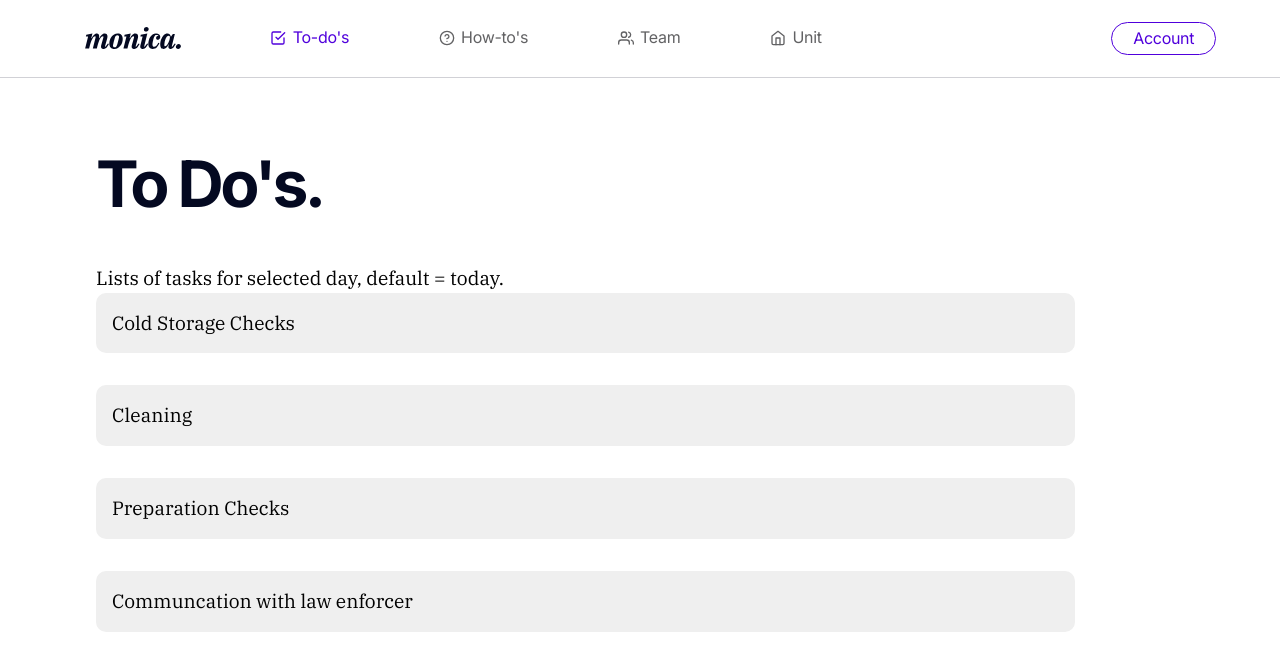
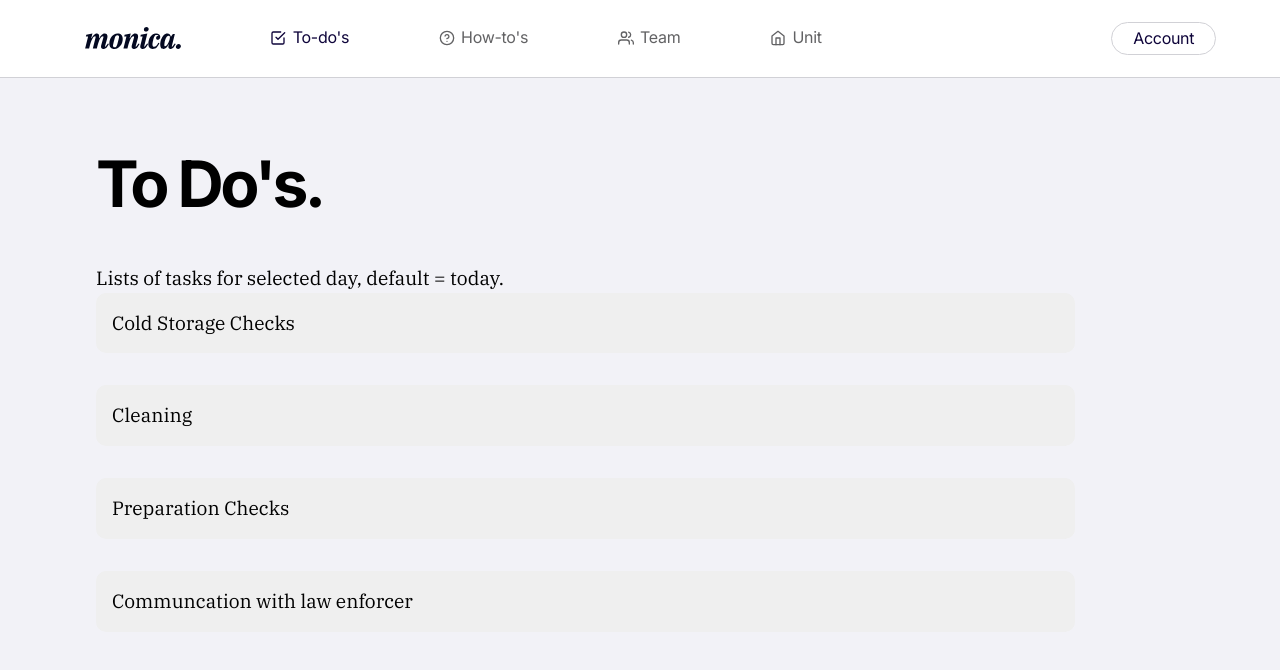
Before and after one commit to evilpaper/monica, a React (Create React App) app: page / in a window 1280 px wide. Both pictures are taken after a click on the button "TRY MONICA NOW". Shown: the top 670 px of the page. Built offline with nearby package versions, Linux system fonts and the light colour scheme.

Commit message:
Add consistent use of brand colors using hsl and css variables

```diff
--- a/src/App.css
+++ b/src/App.css
@@ -8,13 +8,12 @@
 @import "./components/Todos/styles.css";
 
 :root {
-  --color-base: #5000dc;
   --color-turquoise: hsl(158, 100%, 50%);
-  --color-black: #040921;
-  --color-contrast: #ff328c;
+  --color-midnightblue: hsl(251, 88%, 12%);
+  --color-pink: hsl(334, 100%, 67%);
 
   --color-brand-dark: hsl(10, 10, 10);
-  --color-brand-main: hsl(10, 10, 10);
+  --color-brand-main: hsl(158, 100%, 50%);
   --color-brand-bright: hsl(10, 10, 10);
   --color-brand-pastel: hsl(10, 10, 10);
   --color-highlight-dark: hsl(10, 10, 10);
@@ -39,6 +38,7 @@
 section {
   padding: 4em 6em;
   min-height: 100vh;
+  background-color: var(--color-lightgrey-one);
 }
 
 h1 {
--- a/src/components/Navigation/styles.css
+++ b/src/components/Navigation/styles.css
@@ -4,6 +4,7 @@
   justify-content: space-between;
   padding: 1.4em 4em;
   border-bottom: 1px solid var(--color-lightgrey-three);
+  background-color: white;
 }
 
 .navigation-logo {
@@ -26,7 +27,7 @@
 }
 
 .naviagtion-link:hover {
-  color: dodgerblue;
+  color: var(--color-turquoise);
 }
 
 .navigation__item--icon {
@@ -42,11 +43,11 @@
 .navigation-list__item--account {
   margin-right: 0;
   border-radius: 50px;
-  border: 1px solid var(--color-base);
+  border: 1px solid var(--color-lightgrey-three);
 }
 
 .navigation-list__item--account > .naviagtion-link {
-  color: var(--color-base);
+  color: var(--color-midnightblue);
 }
 
 /* Mobile navigation */
@@ -55,8 +56,8 @@
   position: fixed;
   width: 100vw;
   bottom: 0;
-  border-top: 1px solid var(--color-lightgrey-three);
-  background-color: var(--color-lightgrey-one);
+  border-top: 1px solid var(--color-lightgrey-two);
+  background-color: white;
   z-index: 100;
 }
 
@@ -87,5 +88,5 @@
 /* Active state */
 
 .is-active {
-  color: var(--color-base);
+  color: var(--color-midnightblue);
 }
```
